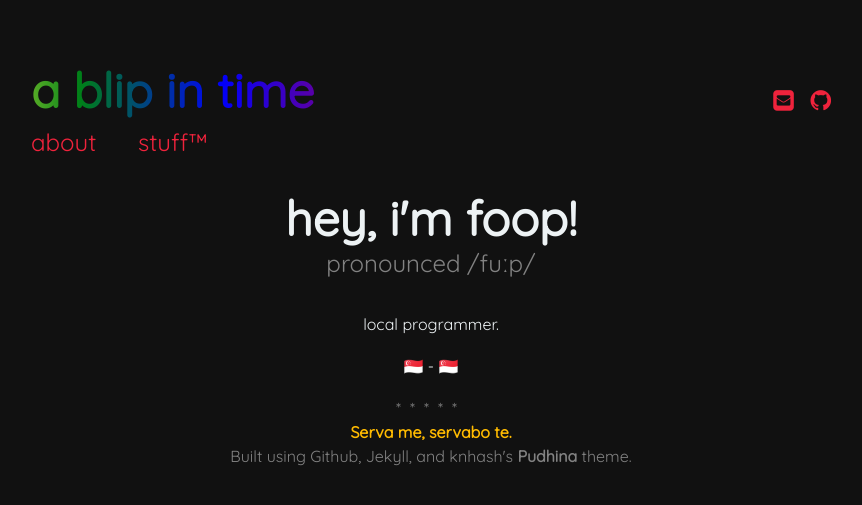
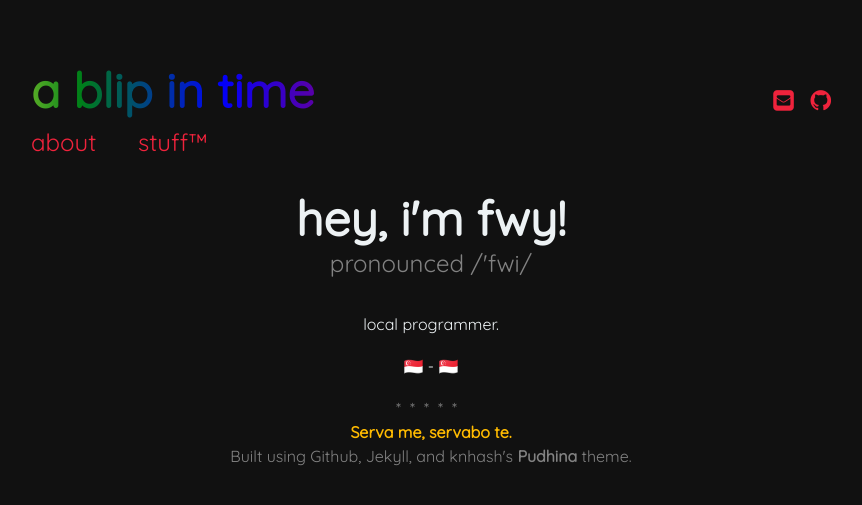
Before and after one commit to fwyr/website, a Jekyll site: the page built from index.md, in a window 1280 px wide. Shown: the top 505 px of the page, without its empty margins (209-1071 px from the left). Built offline with Jekyll 4.4.1, drawn with Linux system fonts in a browser that asks for light colours.

Commit message:
transfer

```diff
--- a/_config.yml
+++ b/_config.yml
@@ -7,8 +7,8 @@ baseurl: "" # the subpath of your site, e.g. /blog/
 url: "https://ablipintime.co" # the base hostname & protocol for your site
 
 author:
-  fullname: foop
-  github: foooop
+  fullname: fwy
+  github: objecteds
   email: hello@ablipintime.co
 
 
--- a/index.md
+++ b/index.md
@@ -1,7 +1,7 @@
 ---
 layout: page
-title: hey, i'm foop!
-subtitle: pronounced /fuːp/
+title: hey, i'm fwy!
+subtitle: pronounced /'fwi/
 sitemap:
   priority: 0.9
 ---
```
